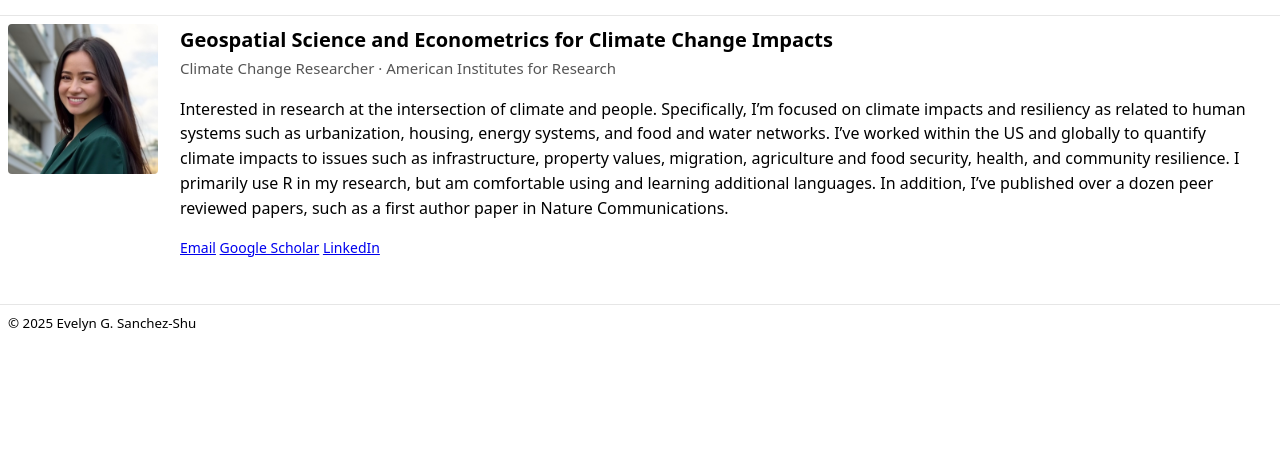
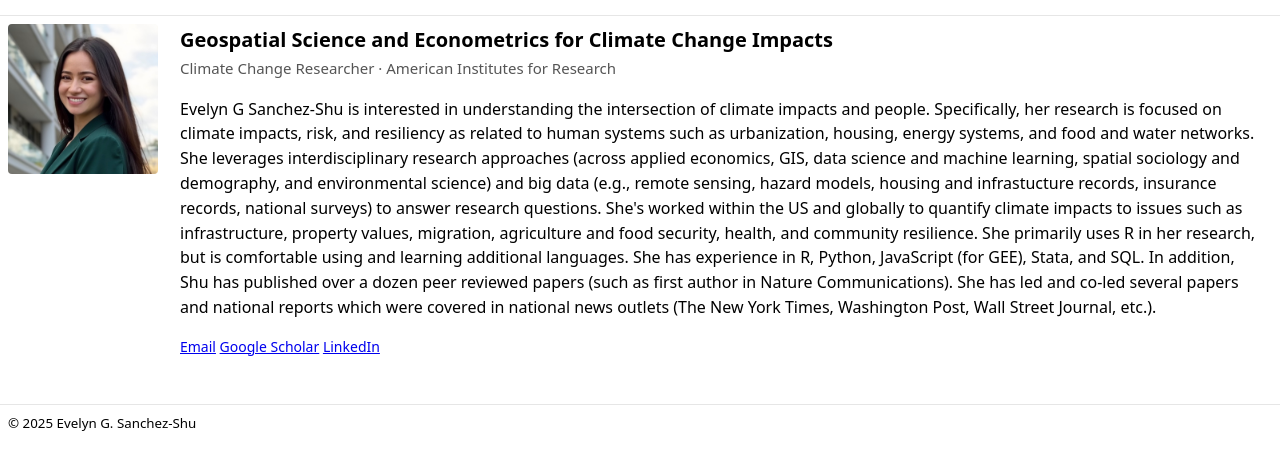
Before and after one commit to evelyngsanchezshu/evelyngsanchezshu.github.io, a plain HTML site: page index.html in a window 1280 px wide. Shown: the part 54-524 px from the top of the page. Drawn offline with Linux system fonts and the light colour scheme.

Commit message:
Revise biography for Evelyn G Sanchez-Shu
Updated the biography section to provide a more detailed overview of Evelyn G Sanchez-Shu's research and experience.

```diff
--- a/index.html
+++ b/index.html
@@ -33,8 +33,12 @@
       </p>
 
       <p>
-        Interested in research at the intersection of climate and people. Specifically, I’m focused on climate impacts and resiliency as related to human systems such as urbanization, housing, energy systems, and food and water networks.
-        I’ve worked within the US and globally to quantify climate impacts to issues such as infrastructure, property values, migration, agriculture and food security, health, and community resilience. I primarily use R in my research, but am comfortable using and learning additional languages. In addition, I’ve published over a dozen peer reviewed papers, such as a first author paper in Nature Communications.
+        Evelyn G Sanchez-Shu is interested in understanding the intersection of climate impacts and people.
+        Specifically, her research is focused on climate impacts, risk, and resiliency as related to human systems such as urbanization, housing, energy systems, and food and water networks.
+        She leverages interdisciplinary research approaches (across applied economics, GIS, data science and machine learning, spatial sociology and demography, and environmental science) and big data (e.g., remote sensing, hazard models, housing and infrastucture records, insurance records, national surveys) to answer research questions.
+        She's worked within the US and globally to quantify climate impacts to issues such as infrastructure, property values, migration, agriculture and food security, health, and community resilience.
+        She primarily uses R in her research, but is comfortable using and learning additional languages. She has experience in R, Python, JavaScript (for GEE), Stata, and SQL.
+        In addition, Shu has published over a dozen peer reviewed papers (such as first author in Nature Communications). She has led and co-led several papers and national reports which were covered in national news outlets (The New York Times, Washington Post, Wall Street Journal, etc.).
       </p>
 
       <p class="contact-links">
```
